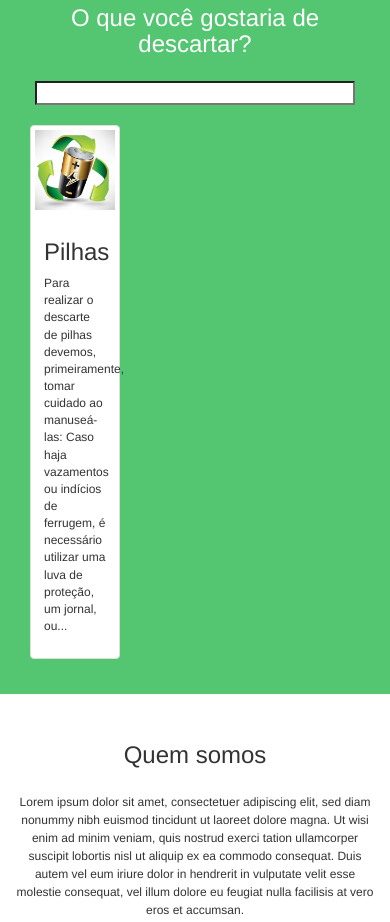
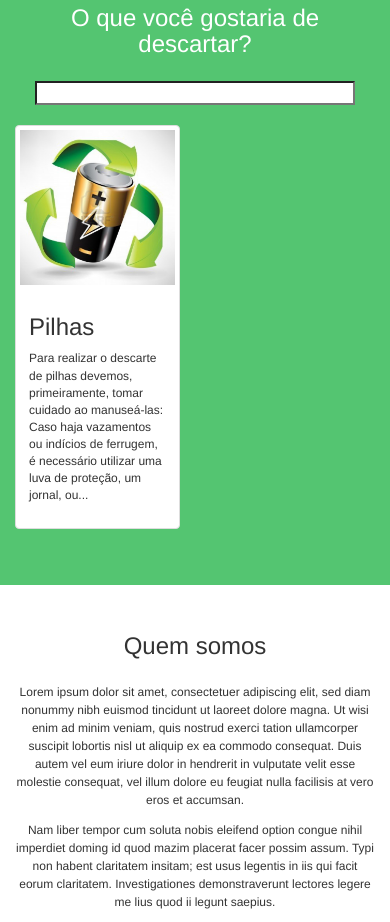
Before and after one commit to matehackers/descartar, a plain HTML site: page index.html in a window 390 px wide. Shown: the part 1140-2062 px from the top of the page. Drawn offline with Linux system fonts and the light colour scheme; a script that the page names is missing.

Commit message:
Mais estilos baby

```diff
--- a/index.html
+++ b/index.html
@@ -77,7 +77,7 @@
           <h3 class="subhead title-text">O que você gostaria de descartar?</h3>
         </div>
         <div class="row">
-          <div class="col-md-12">
+          <div class="col-md-12 col-xs-12 col-lg-12 col-sm-12">
               <input id="select_query">
               </input>
           </div>
@@ -97,8 +97,9 @@
 
     <div class="container-alternate">
       <div class="container">
+        <div class="row">
           <!-- Pilha -->
-          <div class="col-xs-4">
+          <div class="col-xs-6 col-sm-4 col-md-4 col-lg-4">
               <div class="thumbnail">
                 <img src="img/pilha.jpg">
                 <div class="caption">
@@ -108,9 +109,10 @@
             </div>
           </div>
 
-          <div class="col-xs-8">
+          <div class="col-xs-6 col-sm-8 col-md-8 col-lg-8">
             <div id="tour"> </div> <!-- #tour -->
           </div> <!-- /.col-md-12 -->
+        </div>
       </div> <!-- /.container -->
     </div>
 
--- a/mate.css
+++ b/mate.css
@@ -1,5 +1,11 @@
-#tour{
+#tour {
   height: 465px;
+}
+
+@media screen and (max-width: 780px) {
+    #tour {
+      height: 365px;
+    }
 }
 
 #select_query{
```
